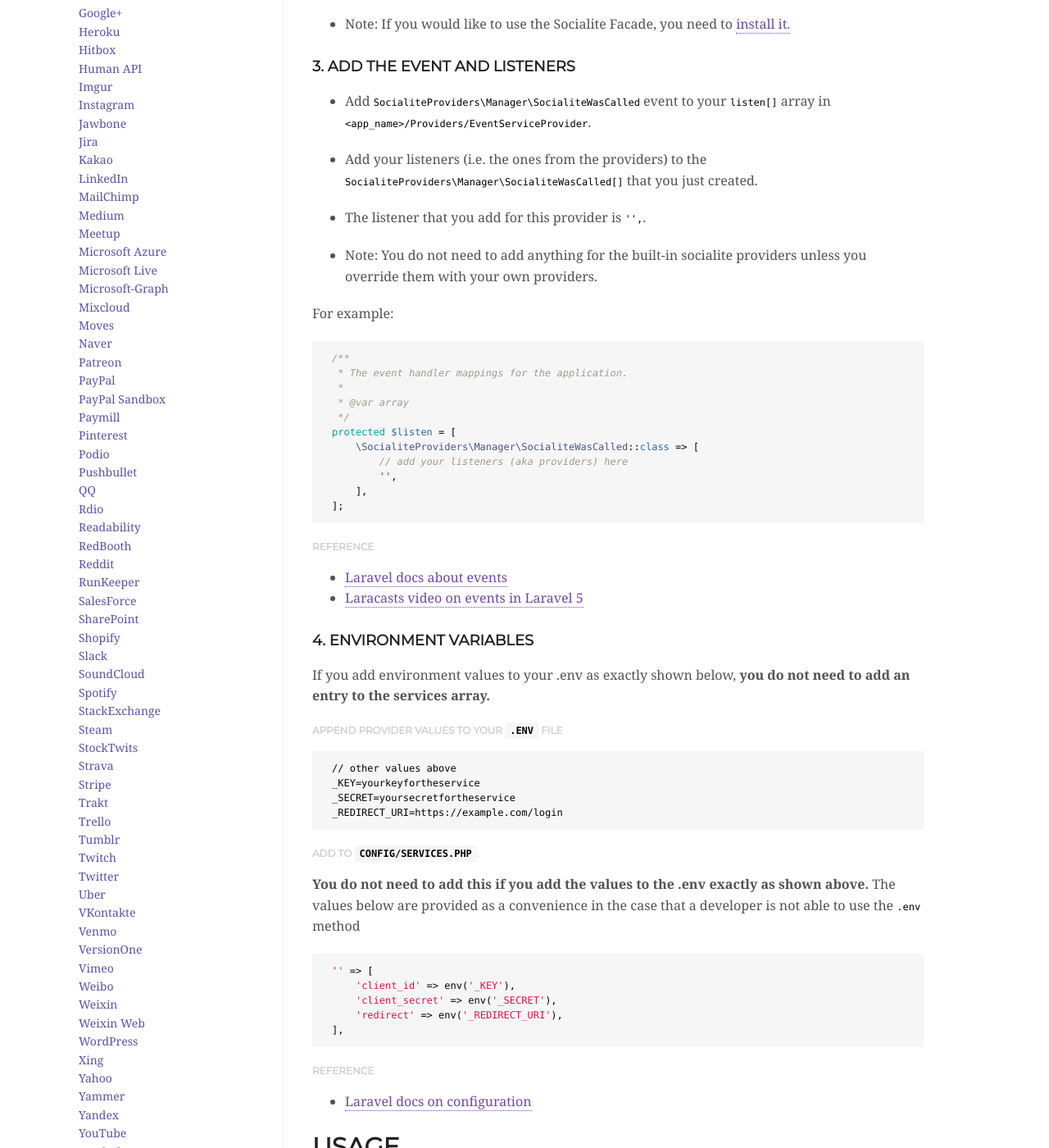
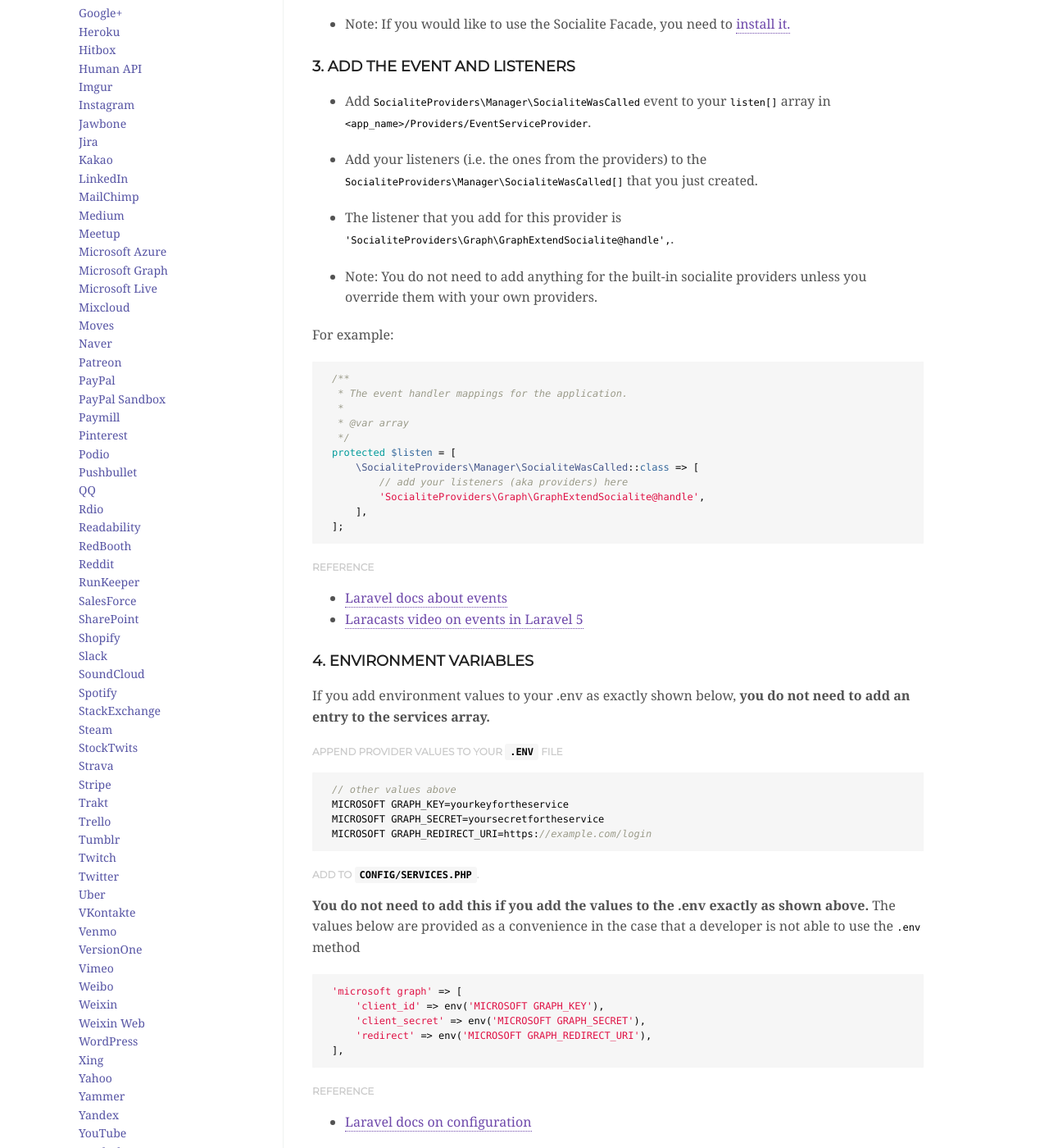
Before and after one commit to SocialiteProviders/socialiteproviders.github.io, a Jekyll site: the page built from _providers/Microsoft-Graph.md, in a window 1280 px wide and 1400 px high, scrolled down 952 px. Shown: the whole window at 82% size. Built offline with Jekyll 4.4.1, drawn with Linux system fonts in a browser that asks for light colours; nearby versions of some CDN libraries; some web fonts are replaced; some of the changed text lies outside the part shown.

Commit message:
Update providers.yml

```diff
--- a/_data/providers.yml
+++ b/_data/providers.yml
@@ -806,7 +806,7 @@
   listener: 'SocialiteProviders\Shopify\ShopifyExtendSocialite@handle'
 
 
-- name: 'Microsoft-Graph'
+- name: 'Microsoft Graph'
   repo: 'https://github.com/SocialiteProviders/Microsoft-Graph'
   maintainer: 'CJEdgerton'
   maintainer_profile: 'https://github.com/CJEdgerton'
```
